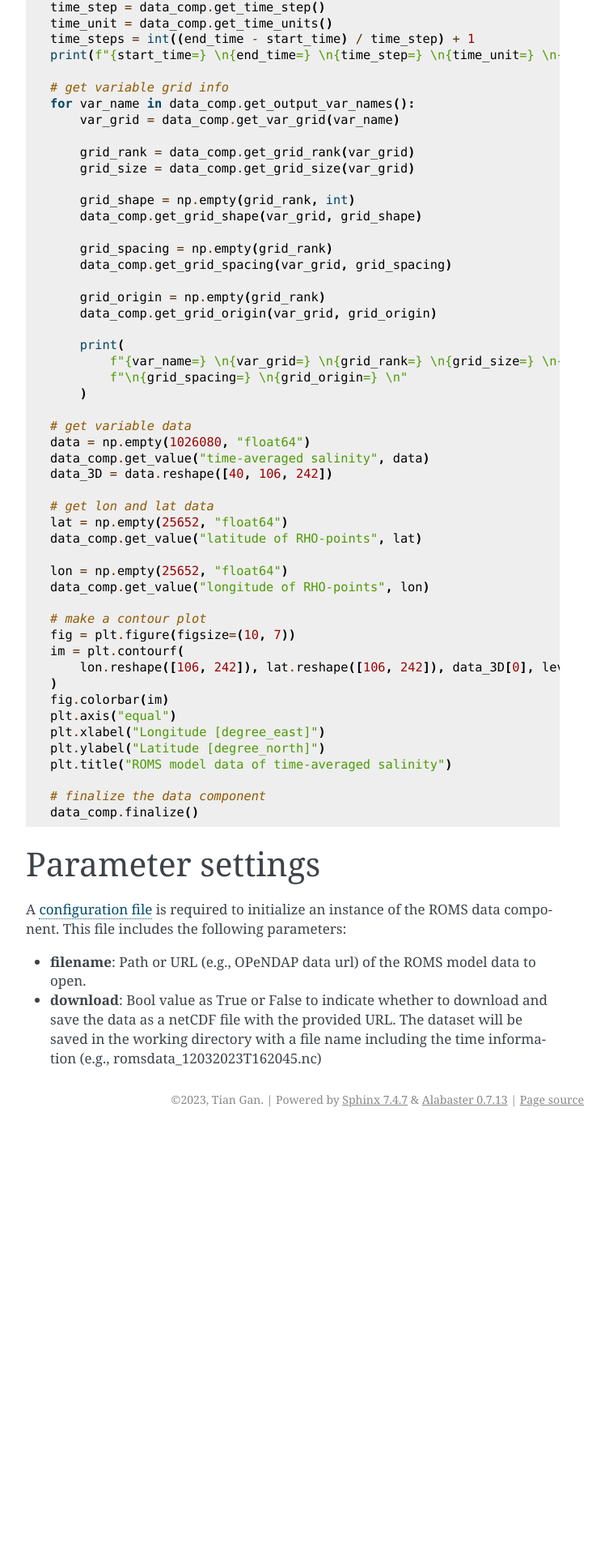
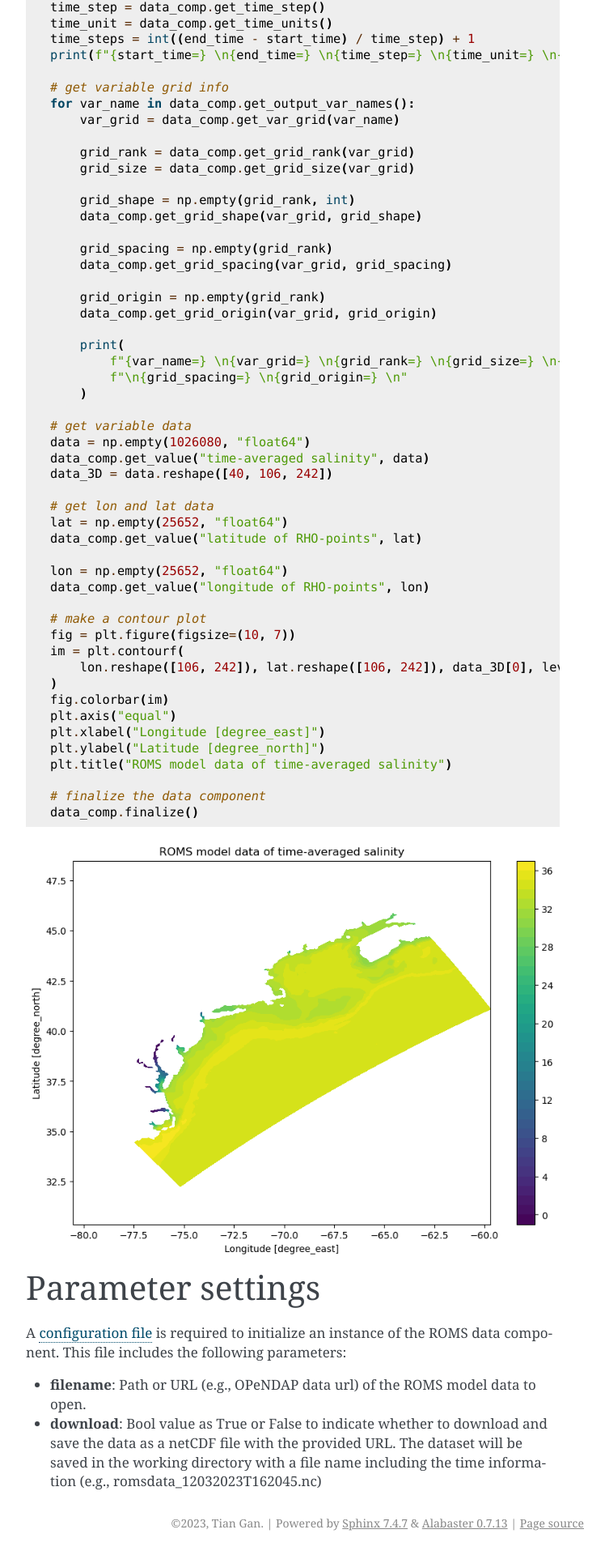
Before and after one commit to gantian127/bmi_roms, a Sphinx documentation site: the page built from docs/source/index.md, in a window 1280 px wide. Shown: the part 1580-3500 px from the top of the page at 81% size, without its empty margins (388-1141 px from the left). Built offline with Sphinx 7.4.7, drawn with Linux system fonts in a browser that asks for light colours; before the commit the page ends 2977 px from its top, so only the background shows below that.

Commit message:
update docs image

````diff
--- a/docs/source/index.md
+++ b/docs/source/index.md
@@ -124,6 +124,9 @@ plt.title("ROMS model data of time-averaged salinity")
 data_comp.finalize()
 ```
 
+```{image} _static/contour_plot.png
+```
+
 # Parameter settings
 
 A [configuration file][config_file] is required to initialize an instance of the ROMS
````
